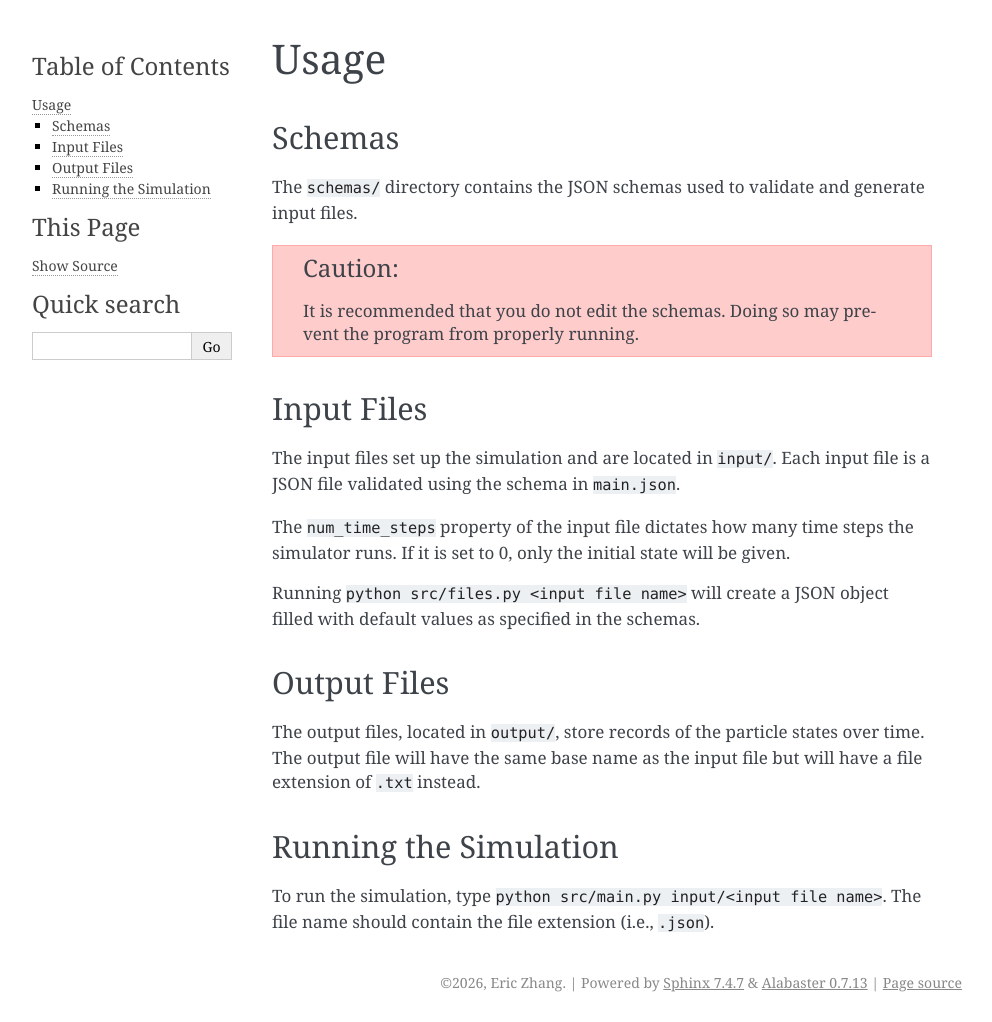
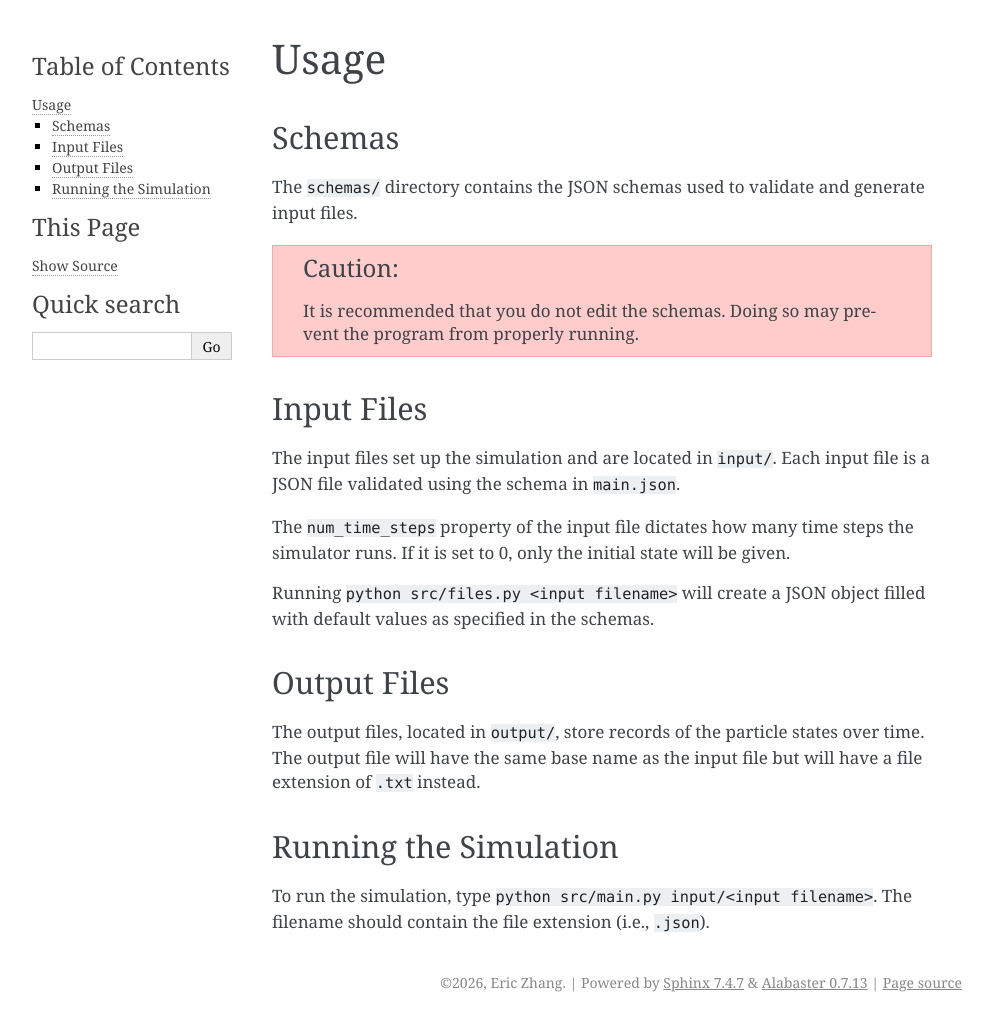
Before and after one commit to Eric2422/n-body-sim, a Sphinx documentation site: the page built from docs/source/usage.rst, in a window 1280 px wide. Shown: the whole page, without its empty margins (148-1140 px from the left). Built offline with Sphinx 7.4.7, drawn with Linux system fonts in a browser that asks for light colours.

Commit message:
Convert "file name" to "filename"

```diff
--- a/docs/source/usage.rst
+++ b/docs/source/usage.rst
@@ -20,7 +20,7 @@ Each input file is a JSON file validated using the schema in ``main.json``.
 The ``num_time_steps`` property of the input file dictates how many time steps the
 simulator runs. If it is set to 0, only the initial state will be given.
 
-Running ``python src/files.py <input file name>`` will create a JSON object filled
+Running ``python src/files.py <input filename>`` will create a JSON object filled
 with default values as specified in the schemas.
 
 Output Files
@@ -33,5 +33,5 @@ but will have a file extension of ``.txt`` instead.
 Running the Simulation
 ----------------------
 
-To run the simulation, type ``python src/main.py input/<input file name>``.
-The file name should contain the file extension (i.e., ``.json``).
+To run the simulation, type ``python src/main.py input/<input filename>``.
+The filename should contain the file extension (i.e., ``.json``).
```
Also changed, not shown: README.md (+3 -3 lines).
